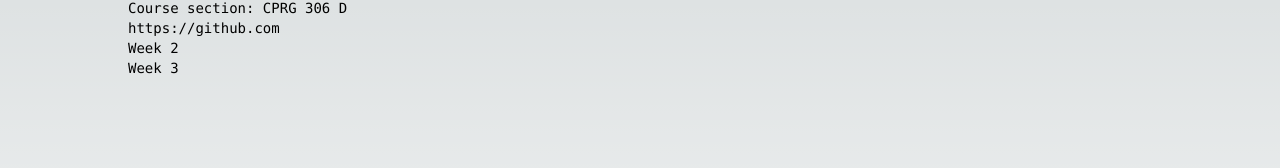
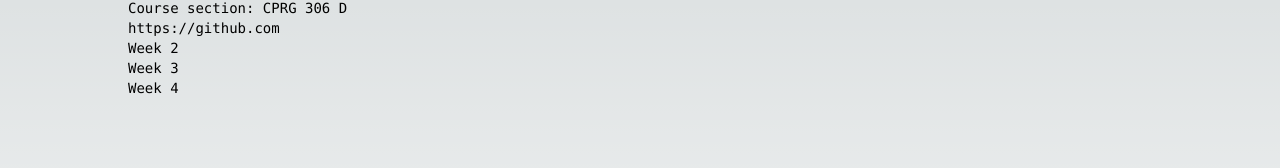
Before and after one commit to TylerTLe/cprg306-assignments, a Next.js app: page / in a window 1280 px wide. Shown: the part 158-326 px from the top of the page. Built offline with nearby package versions, Linux system fonts and the light colour scheme.

Commit message:
Adds week4 into page

```diff
--- a/app/page.js
+++ b/app/page.js
@@ -17,6 +17,10 @@ export default function Home() {
                 {/* Inset week3 when needed */}
                 <a href="#">Week 3</a>
               </li>
+              <li>
+                {/* Inset week3 when needed */}
+                <a href="#">Week 4</a>
+              </li>
             </ul>
           </p>
         </div>
```
